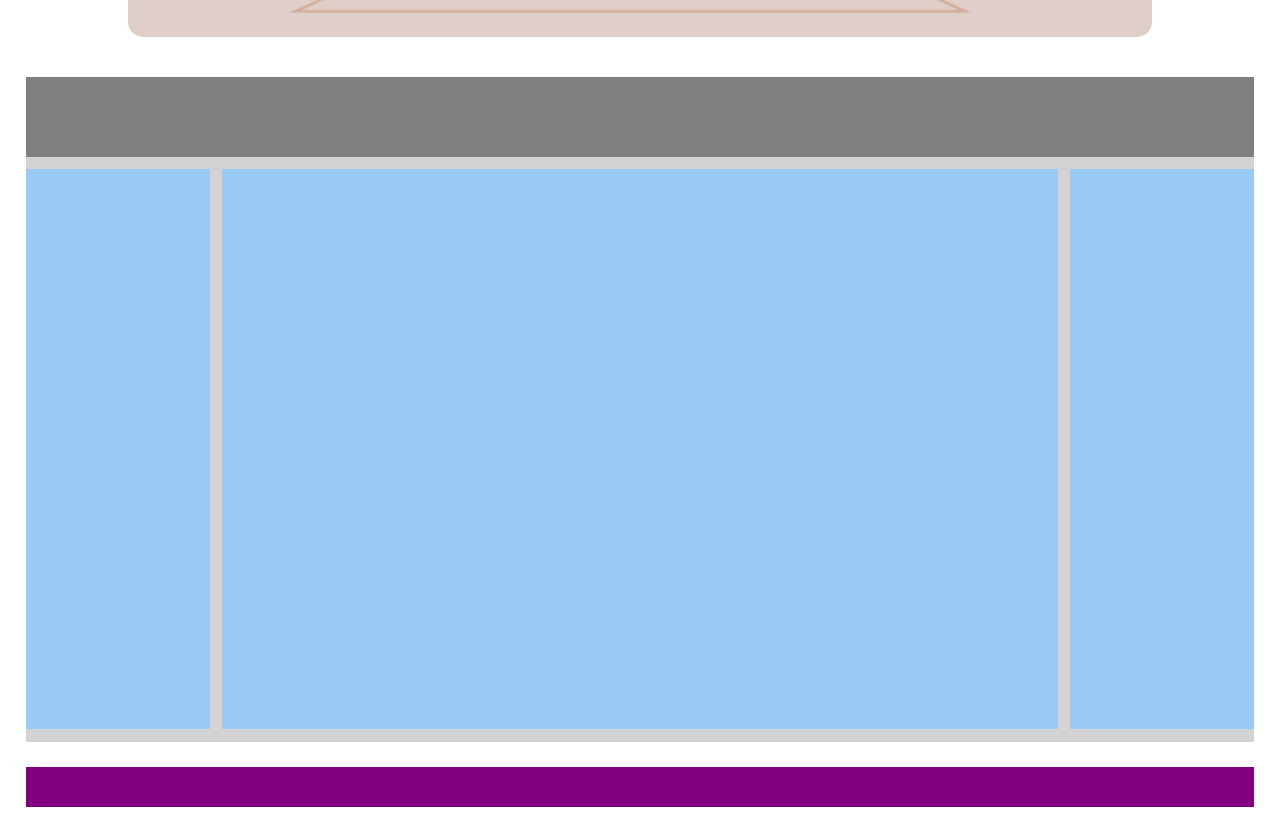
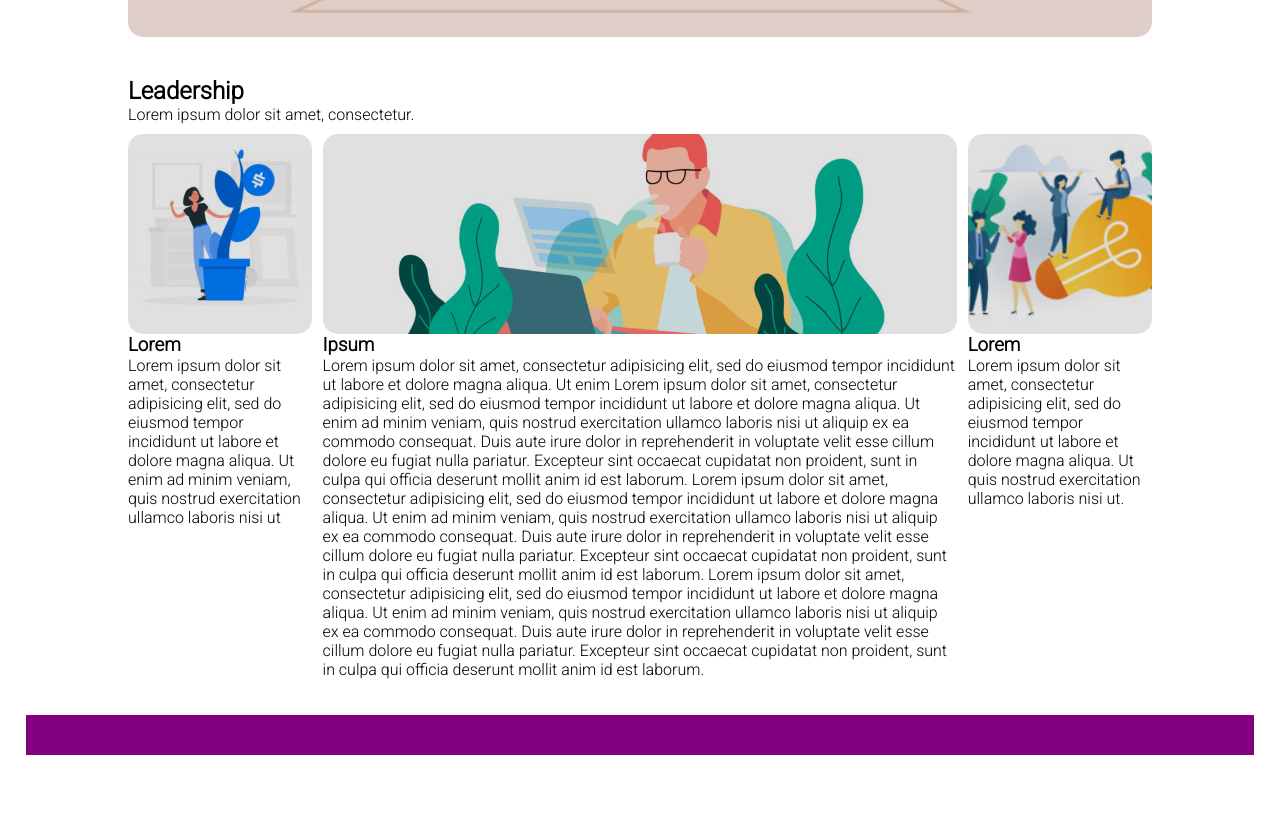
Before and after one commit to st1ker87/htmlcss-wp, a plain HTML site: page index.html in a window 1280 px wide. Shown: the part 691-1524 px from the top of the page. After the commit the page ends 1472 px from the top, so only its background shows below. Drawn offline with Linux system fonts and the light colour scheme.

Commit message:
Main sistemato

```diff
--- a/css/style.css
+++ b/css/style.css
@@ -14,6 +14,7 @@ body {
   font-family: 'Roboto', sans-serif;
 }
 
+/* impostazioni header */
 header {
   height: 16vh;
   width: 80%;
@@ -42,7 +43,9 @@ ul {
 .nav li a:hover {
   text-shadow: 2px 2px 3px grey;
 }
+/* fine impostazioni header */
 
+/* impostazioni slider */
 .slider {
   min-height: 70vh;
   width: 80%;
@@ -54,10 +57,14 @@ ul {
   border-radius: 15px;
   color: white;
 }
-.layover {
+.slider>.layover {
   position: relative;
   min-height: 70vh;
   min-width: 100%;
+}
+.layover {
+  height: 100%;
+  width: 100%;
   border-radius: 15px;
   background-color: rgba(0, 0, 0, 0.12);
 }
@@ -71,34 +78,43 @@ ul {
   bottom: 5vh;
   left: 3%;
 }
+/* fine impostazioni slider */
 
 .main {
-  background-color: lightgrey;
-  margin: 2%;
+  width: 80%;
+  margin: 2vh auto;
 }
 
-.main_title {
-  height: 10vh;
+.box_title {
+  min-height: 2em;
   width: 100%;
-  background-color: grey;
 }
 
 .box {
   float: left;
-  height: 70vh;
-  width: 15%;
+  /* height: 70vh; */
+  width: 18%;
   margin: 1% 0;
-  background-color: rgb(153, 203, 245);
+  /* background-color: rgb(153, 203, 245); */
+}
+.foto_box{
+  height: 25vh;
+  width: 100%;
+  background-size: cover;
+  background-position: center;
+}
+.sx {
+  background-image: url("../img/img-1.jpg");
 }
 .center {
-  width: 68%;
+  width: 62%;
   margin: 1%;
 }
-
-.main::after {
-  content: "";
-  display: table;
-  clear: both;
+.mid {
+  background-image: url("../img/banner-2.jpg");
+}
+.dx {
+  background-image: url("../img/img-3.jpg");
 }
 
 footer {
--- a/index.html
+++ b/index.html
@@ -42,10 +42,58 @@
 
       <!-- inizio box principale -->
       <section class="main">
-        <div class="main_title"></div>
-        <div class="box left"></div>
-        <div class="box center"></div>
-        <div class="box right"></div>
+        <div class="main_box clearfix">
+
+          <!-- titolo e sottotitolo box principale -->
+          <div class="box_title">
+            <h1>Leadership</h1>
+            <p>Lorem ipsum dolor sit amet, consectetur.</p>
+          </div>
+          <!-- fine titolo box principale -->
+
+          <!-- colonna sx -->
+          <div class="box left">
+            <div class="foto_box sx">
+              <div class="layover">
+              </div>
+            </div>
+            <h3>Lorem</h3>
+            <p>Lorem ipsum dolor sit amet, consectetur adipisicing elit, sed do
+              eiusmod tempor incididunt ut labore et dolore magna aliqua. Ut enim
+               ad minim veniam, quis nostrud exercitation ullamco laboris nisi ut
+            </p>
+          </div>
+          <!-- fine colonna sx -->
+
+          <!-- colonna centrale -->
+          <div class="box center">
+            <div class="foto_box mid">
+              <div class="layover">
+              </div>
+            </div>
+            <h3>Ipsum</h3>
+            <p>Lorem ipsum dolor sit amet, consectetur adipisicing elit, sed do
+              eiusmod tempor incididunt ut labore et dolore magna aliqua. Ut enim
+              Lorem ipsum dolor sit amet, consectetur adipisicing elit, sed do eiusmod tempor incididunt ut labore et dolore magna aliqua. Ut enim ad minim veniam, quis nostrud exercitation ullamco laboris nisi ut aliquip ex ea commodo consequat. Duis aute irure dolor in reprehenderit in voluptate velit esse cillum dolore eu fugiat nulla pariatur. Excepteur sint occaecat cupidatat non proident, sunt in culpa qui officia deserunt mollit anim id est laborum.
+              Lorem ipsum dolor sit amet, consectetur adipisicing elit, sed do eiusmod tempor incididunt ut labore et dolore magna aliqua. Ut enim ad minim veniam, quis nostrud exercitation ullamco laboris nisi ut aliquip ex ea commodo consequat. Duis aute irure dolor in reprehenderit in voluptate velit esse cillum dolore eu fugiat nulla pariatur. Excepteur sint occaecat cupidatat non proident, sunt in culpa qui officia deserunt mollit anim id est laborum.
+              Lorem ipsum dolor sit amet, consectetur adipisicing elit, sed do eiusmod tempor incididunt ut labore et dolore magna aliqua. Ut enim ad minim veniam, quis nostrud exercitation ullamco laboris nisi ut aliquip ex ea commodo consequat. Duis aute irure dolor in reprehenderit in voluptate velit esse cillum dolore eu fugiat nulla pariatur. Excepteur sint occaecat cupidatat non proident, sunt in culpa qui officia deserunt mollit anim id est laborum.
+            </p>
+          </div>
+          <!-- fine colonna centrale -->
+
+          <!-- colonna dx -->
+          <div class="box right">
+            <div class="foto_box dx">
+              <div class="layover">
+              </div>
+            </div>
+            <h3>Lorem</h3>
+            <p>Lorem ipsum dolor sit amet, consectetur adipisicing elit, sed do
+              eiusmod tempor incididunt ut labore et dolore magna aliqua. Ut quis nostrud exercitation ullamco laboris nisi ut.
+            </p>
+          </div>
+          <!-- fine colonna dx -->
+        </div>
       </section>
       <!-- fine box principale -->
 
```
